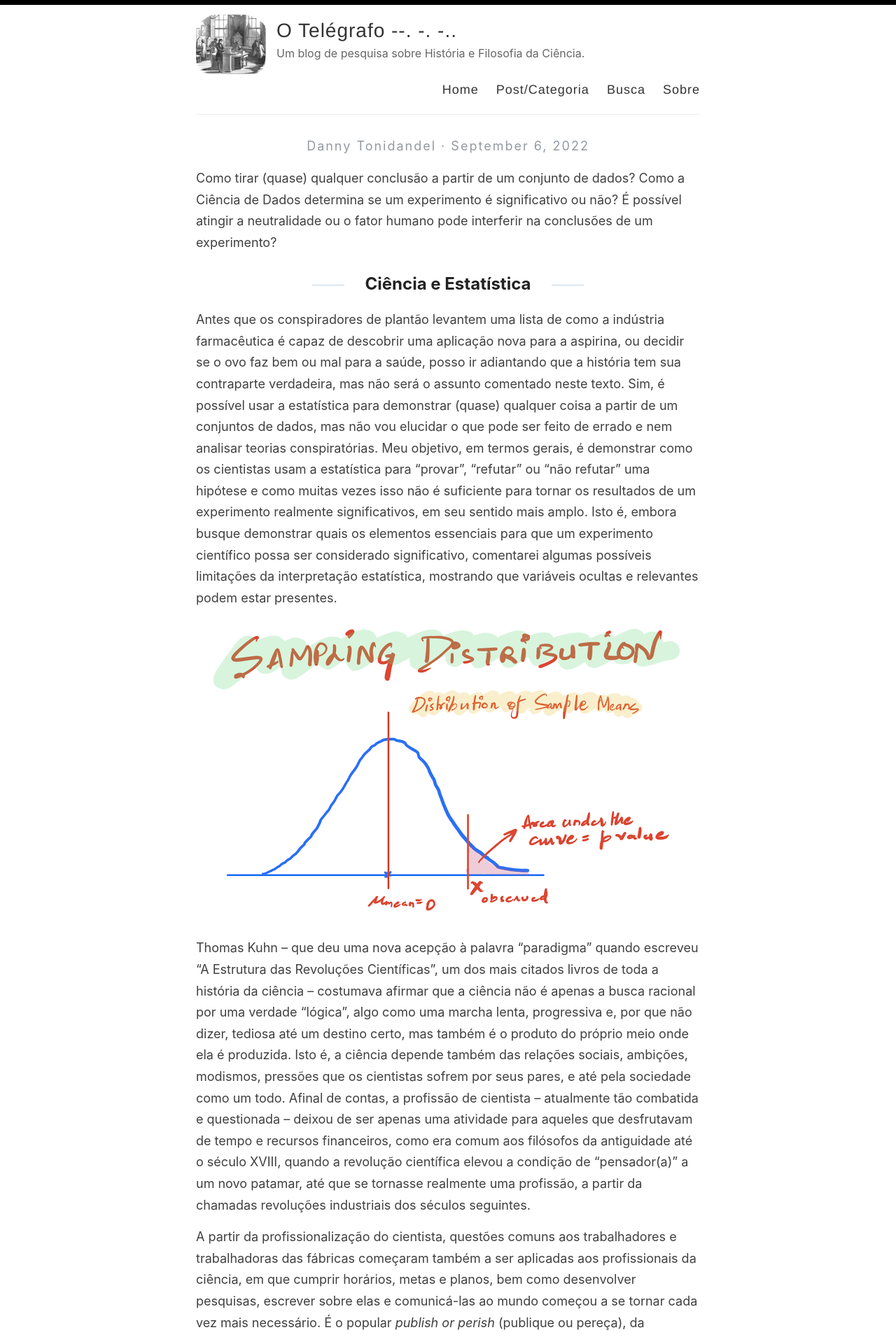
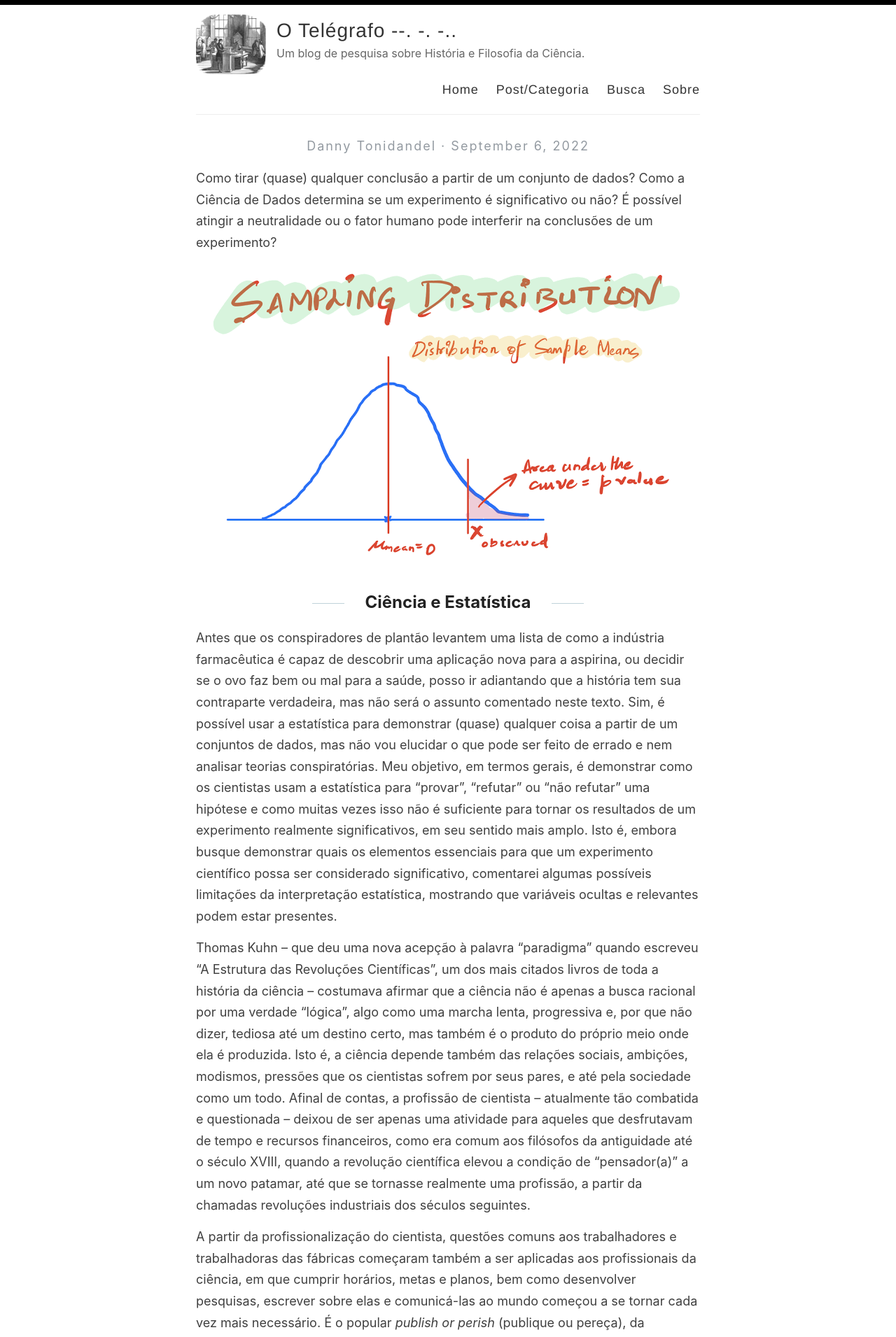
Before and after one commit to tonidandel/otelegrafo_, a Jekyll site: the page built from _posts/2021-08-05-valor-p--o-que-faz-um-experimento-ser-considerado-significativo.md, in a window 1280 px wide. Shown: the top 1911 px of the page at 70% size. Built offline with Jekyll 4.4.1, drawn with Linux system fonts in a browser that asks for light colours; nearby versions of some CDN libraries; some web fonts are replaced; our own code applies the rules of GitHub Pages for plain Markdown files; formulas are drawn with MathJax 3.

Commit message:
modified:   _posts/2021-08-05-valor-p--o-que-faz-um-experimento-ser-considerado-significativo.md

```diff
--- a/_posts/2021-08-05-valor-p--o-que-faz-um-experimento-ser-considerado-significativo.md
+++ b/_posts/2021-08-05-valor-p--o-que-faz-um-experimento-ser-considerado-significativo.md
@@ -9,11 +9,11 @@ categories:
 
 Como tirar (quase) qualquer conclusão a partir de um conjunto de dados? Como a Ciência de Dados determina se um experimento é significativo ou não? É possível atingir a neutralidade ou o fator humano pode interferir na conclusões de um experimento?
 
+ ![](https://otelegrafo.com/images/p-value.png)
+
 ## Ciência e Estatística
 
  Antes que os conspiradores de plantão levantem uma lista de como a indústria farmacêutica é capaz de descobrir uma aplicação nova para a aspirina, ou decidir se o ovo faz bem ou mal para a saúde, posso ir adiantando que a história tem sua contraparte verdadeira, mas não será o assunto comentado neste texto. Sim, é possível usar a estatística para demonstrar (quase) qualquer coisa a partir de um conjuntos de dados, mas não vou elucidar o que pode ser feito de errado e nem analisar teorias conspiratórias. Meu objetivo, em termos gerais, é demonstrar como os cientistas usam a estatística para "provar", "refutar" ou "não refutar" uma hipótese e como muitas vezes isso não é suficiente para tornar os resultados de um experimento realmente significativos, em seu sentido mais amplo. Isto é, embora busque demonstrar quais os elementos essenciais para que um experimento científico possa ser considerado significativo, comentarei algumas possíveis limitações da interpretação estatística, mostrando que variáveis ocultas e relevantes podem estar presentes.
-
- ![](https://otelegrafo.com/images/p-value.png)
 
 
 Thomas Kuhn -- que deu uma nova acepção à palavra "paradigma" quando escreveu "A Estrutura das Revoluções Científicas", um dos mais citados livros de toda a história da ciência -- costumava afirmar que a ciência não é apenas a busca racional por uma verdade "lógica", algo como uma marcha lenta, progressiva e, por que não dizer, tediosa até um destino certo, mas também é o produto do próprio meio onde ela é produzida. Isto é, a ciência depende também das relações sociais, ambições, modismos, pressões que os cientistas sofrem por seus pares, e até pela sociedade como um todo. Afinal de contas, a profissão de cientista -- atualmente tão combatida e questionada -- deixou de ser apenas uma atividade para aqueles que desfrutavam de tempo e recursos financeiros, como era comum aos filósofos da antiguidade até o século XVIII, quando a revolução científica elevou a condição de "pensador(a)" a um novo patamar, até que se tornasse realmente uma profissão, a partir da chamadas revoluções industriais dos séculos seguintes.
```
